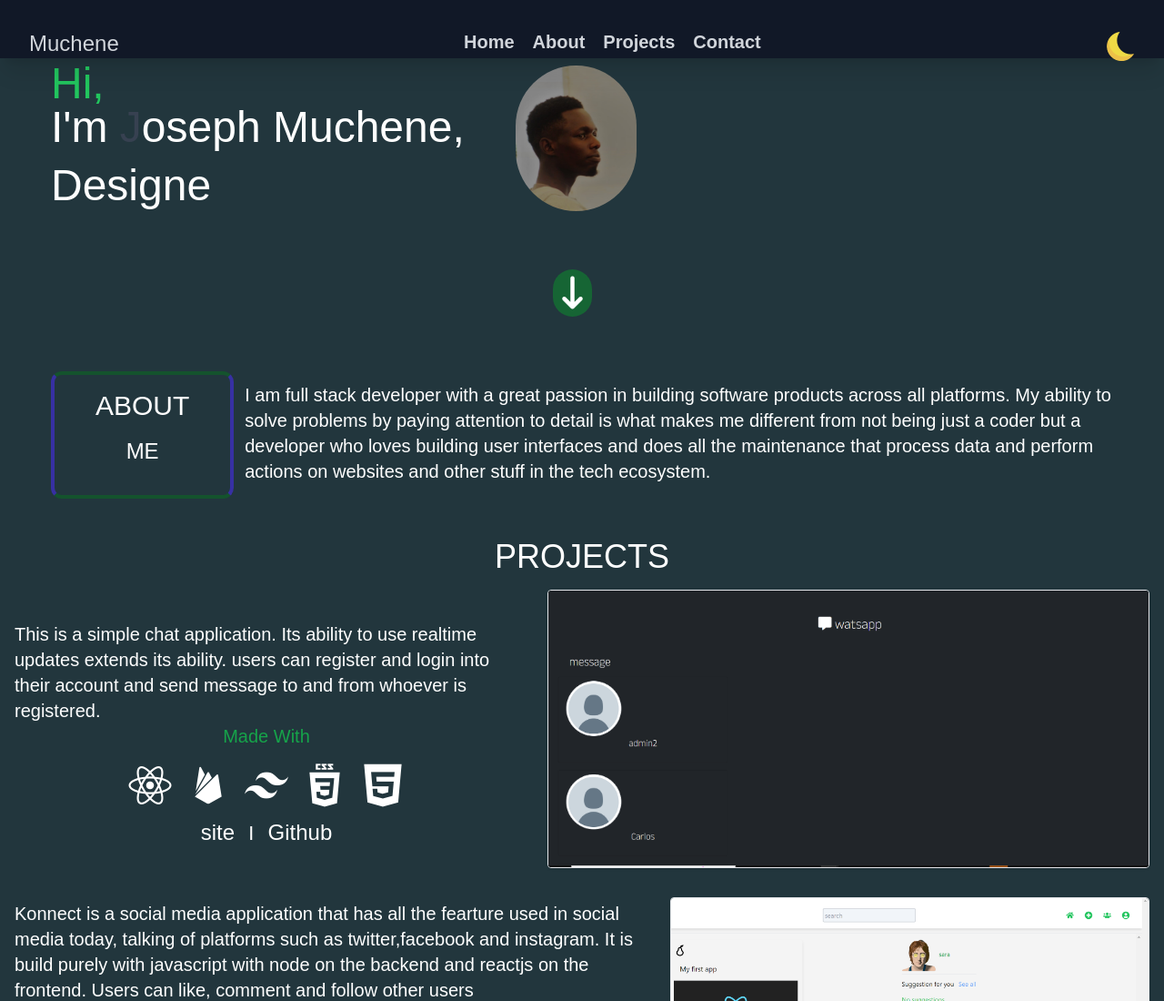
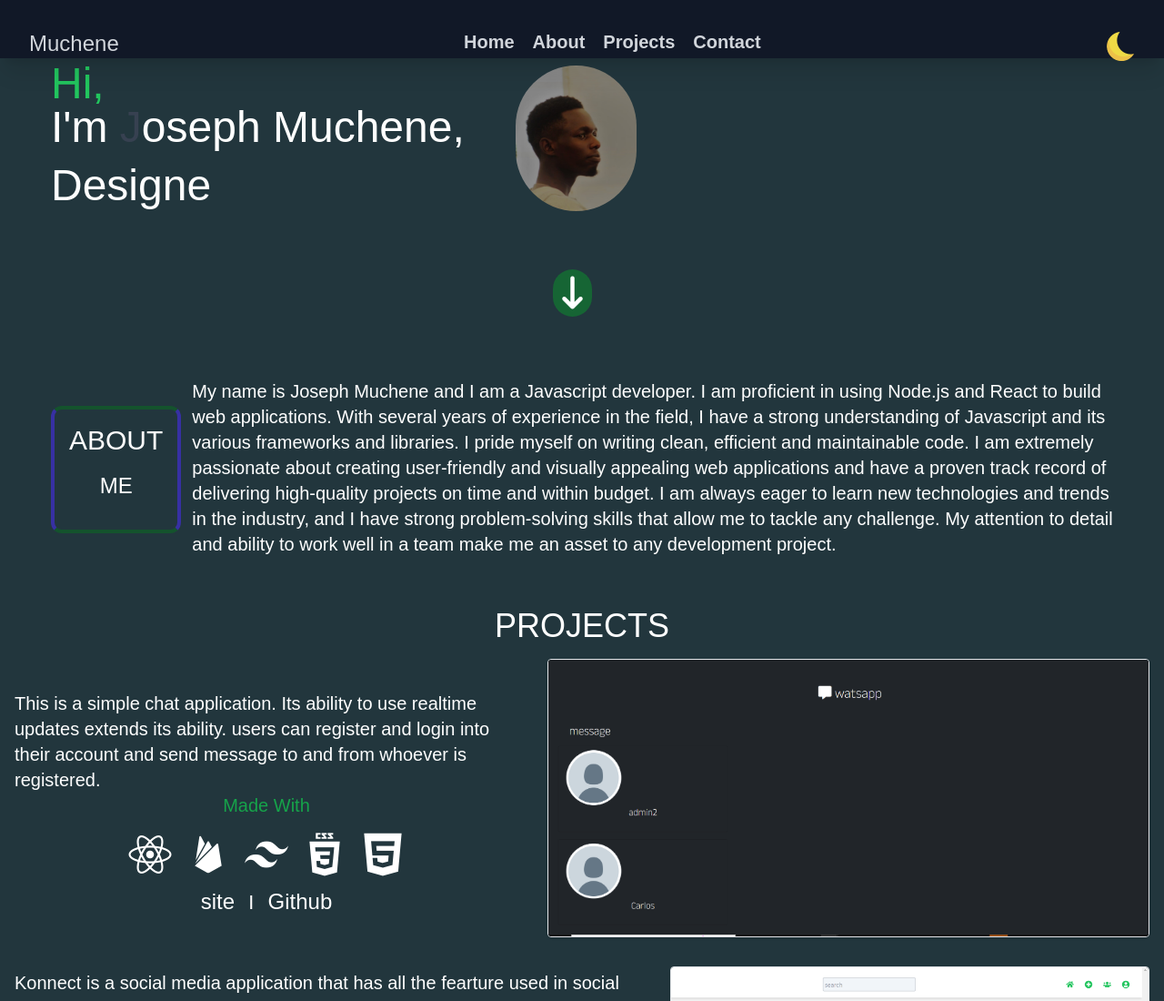
Before and after one commit to joseph-muchene/portfolio, a website: page index.html in a window 1280 px wide. Shown: the top 1100 px of the page at 91% size. Drawn offline with nearby package versions, Linux system fonts and the light colour scheme; a web font is replaced by a local one.

Commit message:
changed bio

```diff
--- a/index.html
+++ b/index.html
@@ -177,12 +177,18 @@
       </div>
       <div>
         <p class="w-30 text-xl mb-3 mt-2">
-          I am full stack developer with a great passion in building software
-          products across all platforms. My ability to solve problems by paying
-          attention to detail is what makes me different from not being just a
-          coder but a developer who loves building user interfaces and does all
-          the maintenance that process data and perform actions on websites and
-          other stuff in the tech ecosystem.
+          My name is Joseph Muchene and I am a Javascript developer. I am
+          proficient in using Node.js and React to build web applications. With
+          several years of experience in the field, I have a strong
+          understanding of Javascript and its various frameworks and libraries.
+          I pride myself on writing clean, efficient and maintainable code. I am
+          extremely passionate about creating user-friendly and visually
+          appealing web applications and have a proven track record of
+          delivering high-quality projects on time and within budget. I am
+          always eager to learn new technologies and trends in the industry, and
+          I have strong problem-solving skills that allow me to tackle any
+          challenge. My attention to detail and ability to work well in a team
+          make me an asset to any development project.
         </p>
       </div>
     </section>
```
